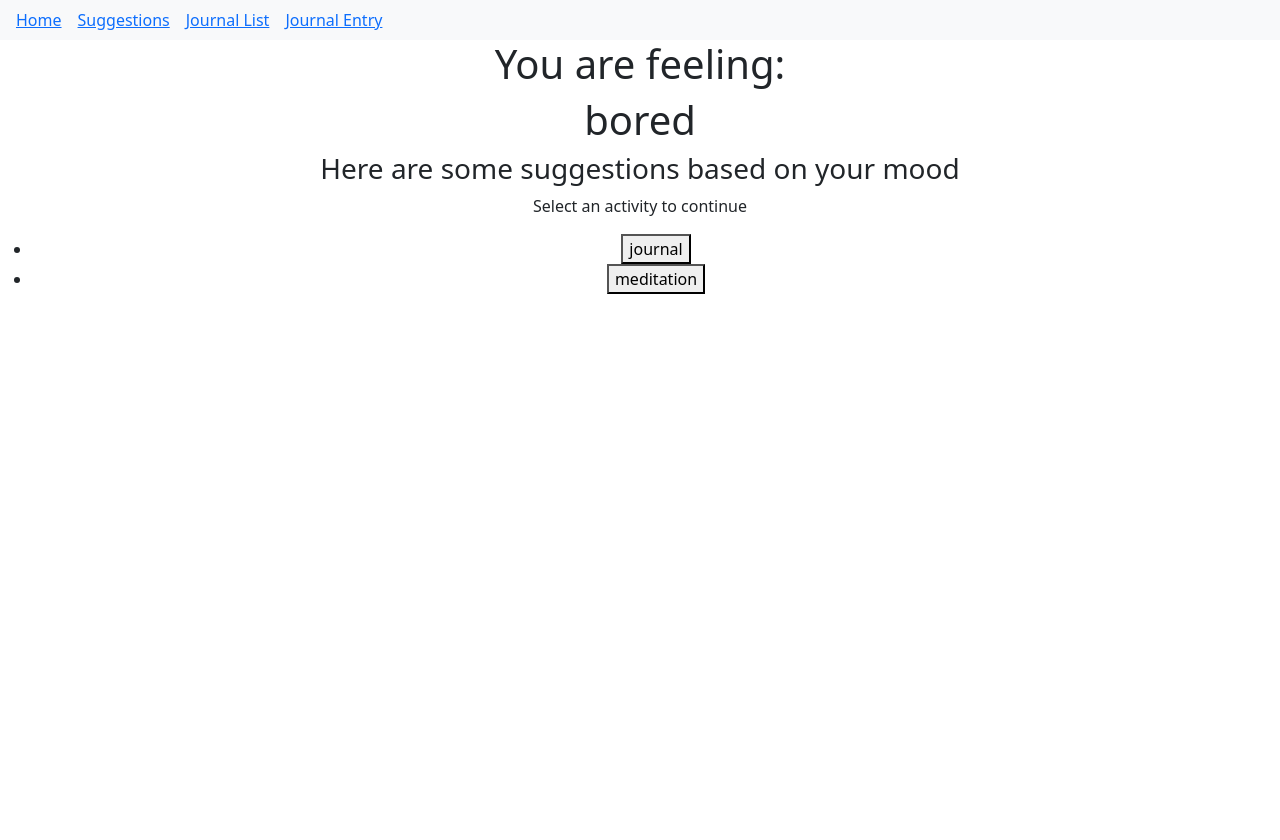
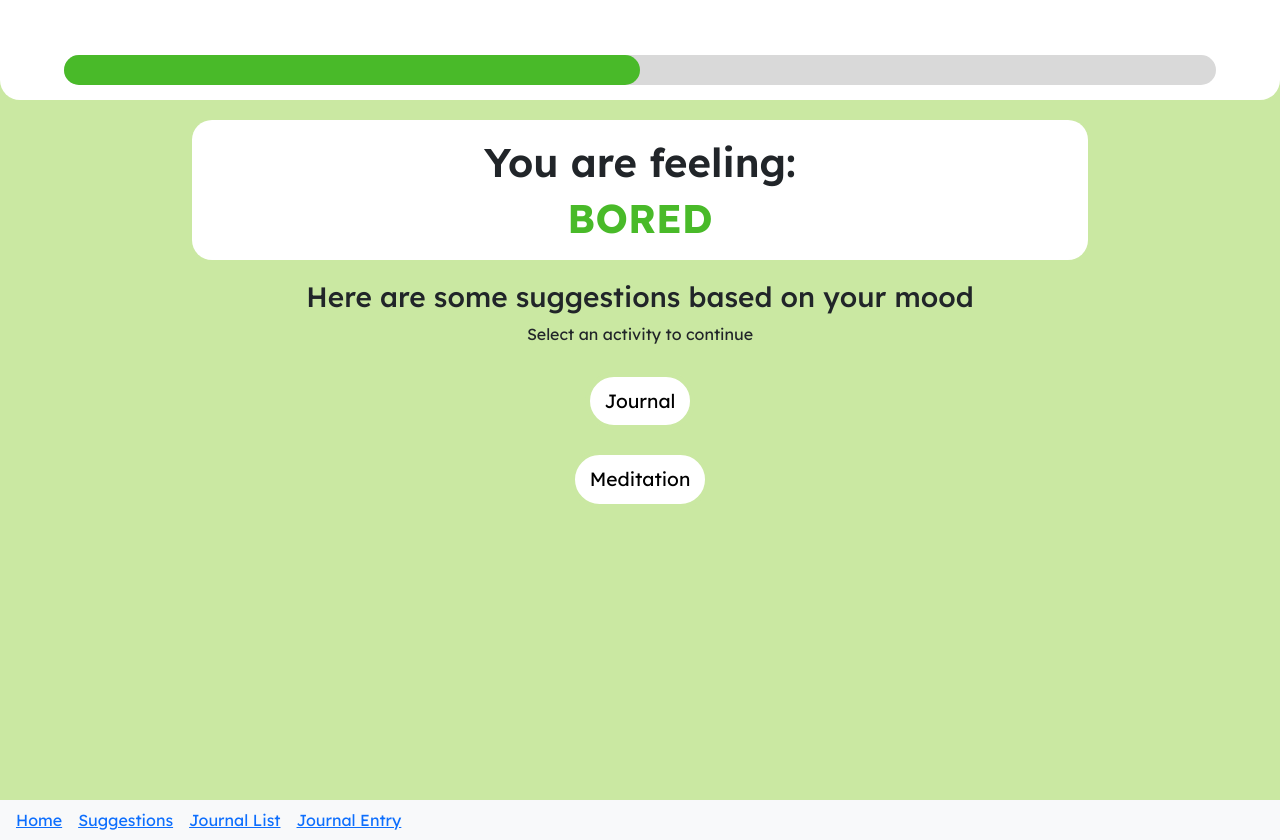
Before and after one commit to imeldaish/cs378-project-version-b, a React (Create React App) app: page /#/suggestions in a window 1280 px wide. Before the commit the page ends 800 px from the top, so only its background shows below. Built offline with nearby package versions, Linux system fonts and the light colour scheme.

Commit message:
styled suggestion page

```diff
--- a/src/App.css
+++ b/src/App.css
@@ -1,3 +1,76 @@
 .App {
   text-align: center;
+  background-color: #CAE8A2;
+  min-height: 100vh;
+  font-family: "Lexend", sans-serif;
 }
+
+/***********************load bar************************************/
+.loadbar-container{
+  background-color: white;
+  height: 100px;
+  align-items: center;
+  justify-content: center;
+  border-radius:0 0 20px 20px;
+}
+
+.loadbar-empty-bar{
+  position: relative;
+  width: 90%;
+  height: 30px;
+  background-color: #D9D9D9;
+  border-radius: 50px;
+  overflow: 'hidden';
+  margin: 0 auto;
+  top: 55px;
+}
+
+.loadbar-fill-bar{
+  width: 0%;
+  height: 100%;
+  background-color: #49BA29;
+  transition: 'width 0.3s ease-in-out';
+  border-radius: 50px;
+}
+
+/***********************Suggestions************************************/
+
+.suggestion-page{
+  min-height: 100vh;
+}
+
+.header-container{
+  background-color: white;
+  width: 70vw;
+  margin: 20px auto;
+  border-radius: 20px;
+  padding: 10px;
+}
+
+.suggestion-list{
+  list-style-type:none;
+  padding:0px;
+  margin:0px;
+}
+
+.suggestion-button {
+  border-radius: 50px;
+  background-color: white;
+  margin: 10px;
+  font-size: larger;
+  padding: 10px 15px;
+  border: solid #CAE8A2 5px;;
+  transition: border 0.2s ease;
+}
+
+.suggestion-button.active {
+  border: solid #49BA29 5px;
+}
+
+.next-button{
+  background-color: black;
+  color: white;
+  padding: 5px 10px;
+  font-size: medium;
+  border-radius: 50px;
+}
--- a/src/App.js
+++ b/src/App.js
@@ -13,7 +13,6 @@
   return (
     <div className='App'>
       <Router>
-        <Navbar/>
         <Routes>
           <Route exact path="/" element={<MoodPage />}></Route>
           <Route path="/suggestions" element={<SuggestionPage />}></Route>
@@ -21,6 +20,7 @@
           <Route path="/journalEntry" element={<JournalEntryPage />}></Route>
           <Route path="/activities/:activityName" element={<ActivityPage />} />
         </Routes>
+        <Navbar/>
       </Router>
     </div>
   );
--- /dev/null
+++ b/src/components/loadbar.js
@@ -0,0 +1,15 @@
+import React from 'react';
+
+const LoadBar = ({ percentage }) => {
+  const bar_width = Math.min(Math.max(percentage, 0), 100); // ensure 0-100
+
+  return (
+    <div class="loadbar-container">
+        <div className="loadbar-empty-bar" >
+            <div className="loadbar-fill-bar" style={{ width: `${bar_width}%`}} />
+        </div>
+    </div>
+  );
+};
+
+export default LoadBar;
--- a/src/index.css
+++ b/src/index.css
@@ -1,3 +1,6 @@
+
+@import url('https://fonts.googleapis.com/css2?family=Lexend:wght@100..900&display=swap');
+
 body {
   margin: 0;
   font-family: -apple-system, BlinkMacSystemFont, 'Segoe UI', 'Roboto', 'Oxygen',
--- a/src/pages/suggestions.js
+++ b/src/pages/suggestions.js
@@ -1,6 +1,6 @@
 import React, { useEffect, useState } from 'react';
-
 import { useLocation, useNavigate } from 'react-router-dom';
+import LoadBar from '../components/loadbar';
 
 const SuggestionPage = () => {
   const [suggestions, setSuggestions] = useState({});
@@ -11,7 +11,15 @@
 
   const navigate = useNavigate();
   const { state } = useLocation();
-  const emotion = state?.emotion || "bored";
+  // Save emotion to sessionStorage if passed via state
+  useEffect(() => {
+    if (state?.emotion) {
+      sessionStorage.setItem("emotion", state.emotion);
+    }
+  }, [state]);
+
+  const emotion = state?.emotion || sessionStorage.getItem("emotion") || "bored";
+
 
   async function fetchSuggestion() {
     setLoading(true);
@@ -46,9 +54,14 @@
   };
 
   return (
-    <div>
-      <h1>You are feeling:</h1>
-      <h1>{emotion}</h1>
+    <div className='suggestion-page'>
+      <LoadBar percentage={50}/>
+
+      <div className='header-container'>
+        <h1 className='mt-2 fw-semibold'>You are feeling:</h1>
+        <h1 className='fw-bold' style={{ color: '#49BA29' }}>{emotion.toUpperCase()}</h1>
+      </div>
+
 
       {loading ? (
         <p>Loading...</p>
@@ -58,12 +71,15 @@
         <div>
           <h3>Here are some suggestions based on your mood</h3>
           <p>Select an activity to continue</p>
-          <ul>
+          <ul className='suggestion-list'>
             {suggestions[emotion] && suggestions[emotion].suggestions.length > 0? (
                 suggestions[emotion].suggestions.map((item, index) => (
                   <li key={index}>
-                  <button onClick={() => handleActivitySelect(item)}>{item.activity}</button>
-                </li>
+                    <button className={`suggestion-button ${selectedActivity?.activity === item.activity ? 'active' : ''}`}
+                      onClick={() => handleActivitySelect(item)}>
+                      {item.activity.charAt(0).toUpperCase() + item.activity.slice(1)}
+                    </button>
+                  </li>
                 ))
               ) : (
                 <p>No suggestions available.</p>
@@ -74,7 +90,7 @@
           {selectedActivity && (
             <div>
               <p>You have selected: {selectedActivity.activity}</p>
-              <button onClick={handleContinue}>Continue</button>
+              <button className="next-button" onClick={handleContinue}>CONTINUE</button>
             </div>
           )}
         </div>
```
